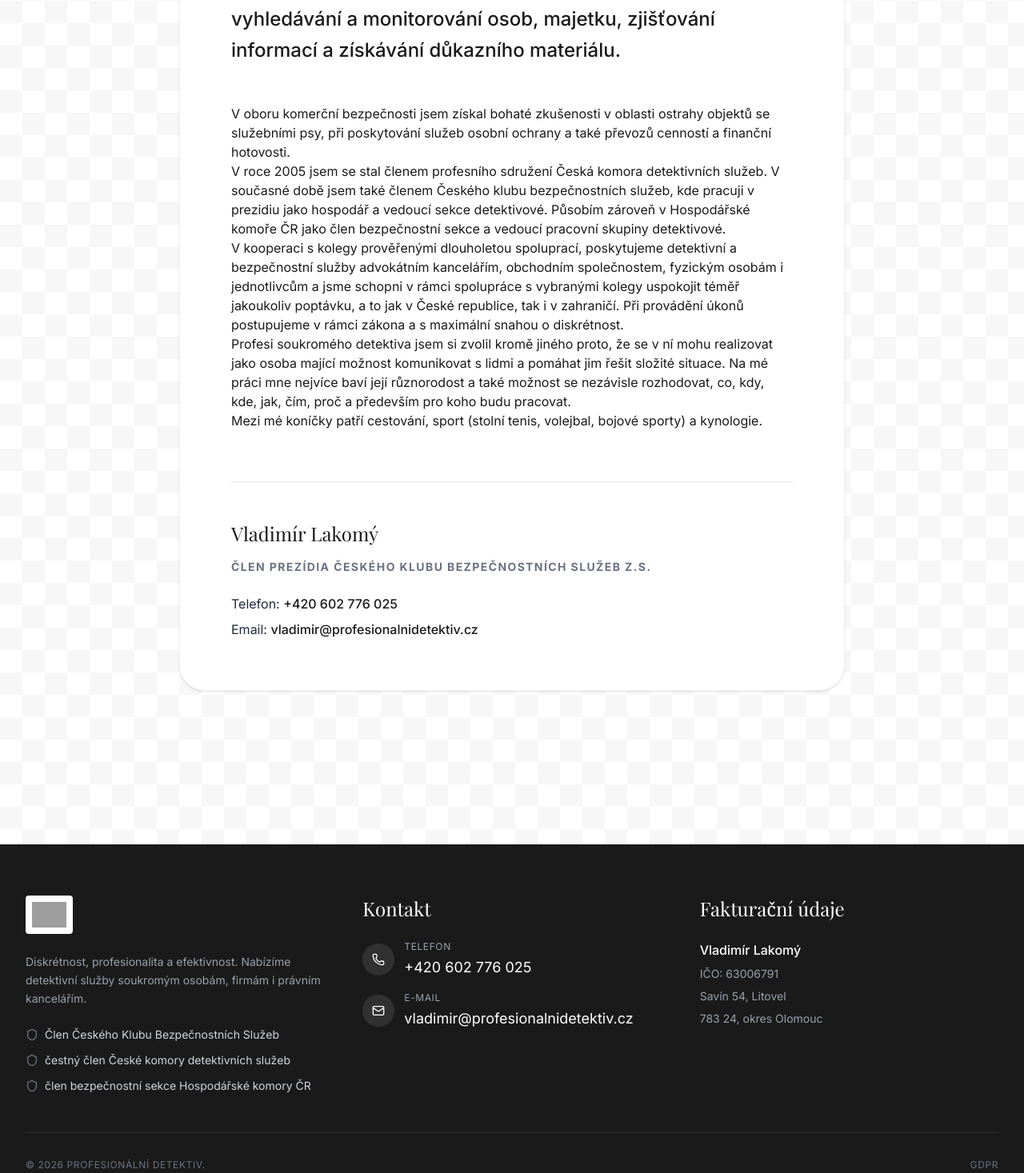
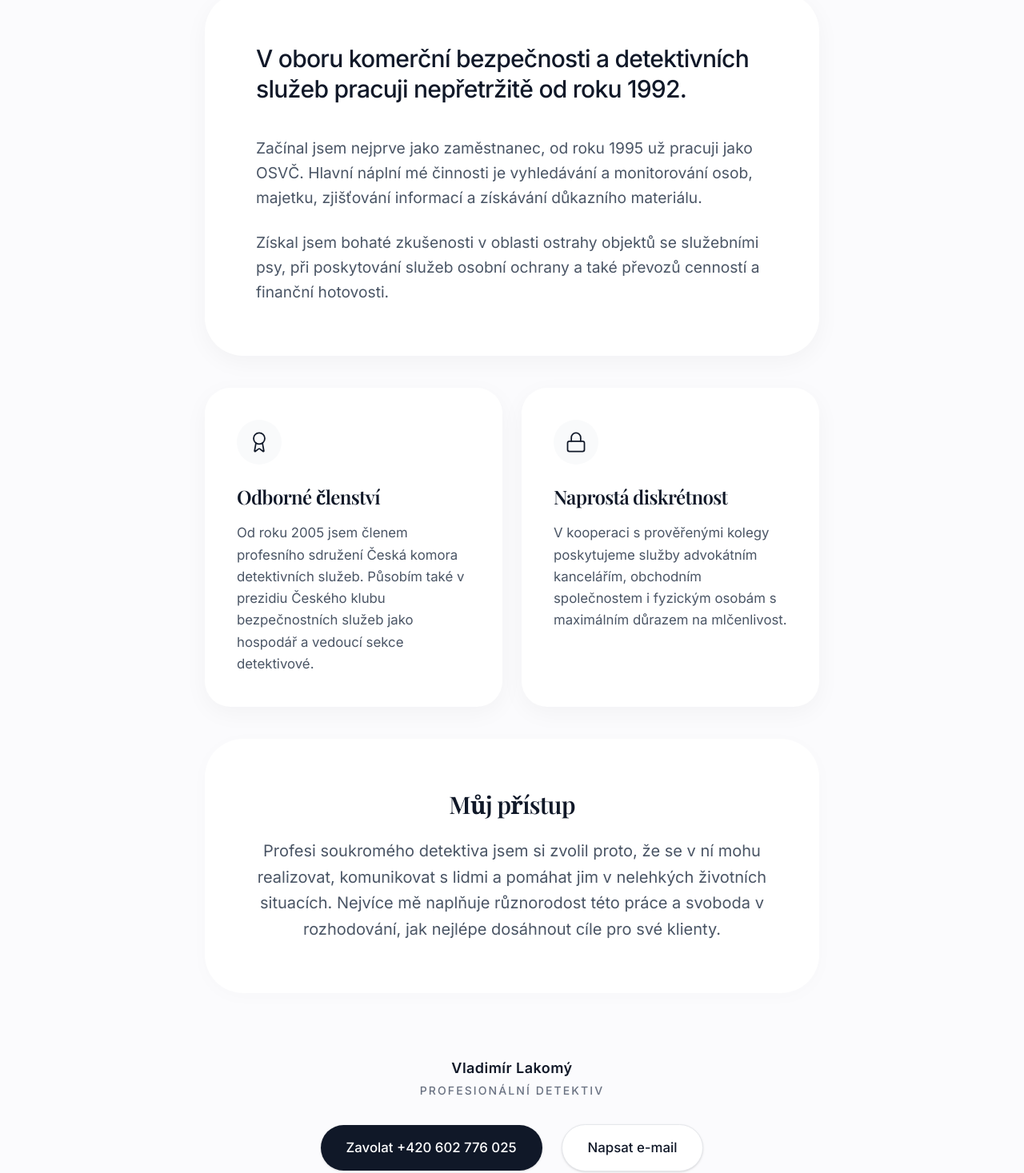
Before and after one commit to RemeskoXD/detektiv, a React (Vite) app: page /o-mne in a window 1280 px wide. Shown: the part 503-1970 px from the top of the page at 80% size. Built offline with nearby package versions, Linux system fonts and the light colour scheme; grey boxes are pictures that could not be loaded; a web font is replaced by a local one.

Commit message:
feat: overhaul design and update content
- Update brand colors and typography
- Redesign homepage hero with new visual elements
- Restructure About and Services pages
- Update project assets and layout aesthetics

```diff
--- a/src/index.css
+++ b/src/index.css
@@ -4,9 +4,10 @@
 @theme {
   --font-sans: "Inter", ui-sans-serif, system-ui, sans-serif;
   --font-serif: "Playfair Display", ui-serif, Georgia, serif;
-  --color-ink: #1a1a1a;
+  --color-ink: #111827;
   --color-paper: #ffffff;
-  --color-accent: #2c3e50;
+  --color-accent: #00923E;
+  --color-accent-dark: #005639;
 }
 
 @layer base {
--- a/src/pages/About.tsx
+++ b/src/pages/About.tsx
@@ -1,50 +1,85 @@
+import { Shield, Users, Award, Lock } from "lucide-react";
+
 export default function About() {
   return (
-    <div className="pt-16 pb-24">
-      <div className="max-w-4xl mx-auto px-4 sm:px-6 lg:px-8">
-        <header className="mb-16">
-          <h1 className="text-5xl sm:text-6xl md:text-7xl font-serif text-ink mb-6 tracking-tight">O mně</h1>
-          <div className="w-24 h-1 bg-ink"></div>
-        </header>
+    <div className="bg-[#fbfbfd] min-h-screen pt-20 pb-32">
+      <div className="max-w-4xl mx-auto px-6 sm:px-12 lg:px-16">
 
-        <div className="bg-white rounded-[2rem] shadow-sm border border-gray-100 p-8 sm:p-12 md:p-16">
-          <div className="prose prose-lg max-w-none prose-headings:font-serif prose-headings:text-ink prose-p:text-gray-800 prose-p:leading-relaxed">
-            <p className="text-2xl text-ink font-medium mb-12 leading-relaxed">
-              V oboru komerční bezpečnosti a detektivních služeb pracuji od roku 1992. Začínal jsem nejprve jako zaměstnanec, od roku 1995 už pracuji jako OSVČ. Hlavní náplní mé činnosti je vyhledávání a monitorování osob, majetku, zjišťování informací a získávání důkazního materiálu.
+        {/* Hero Section */}
+        <div className="text-center mb-16 sm:mb-24 mt-8 sm:mt-12">
+          <h1 className="text-5xl sm:text-7xl font-semibold tracking-tight text-gray-900 mb-6">
+            O mně
+          </h1>
+          <p className="text-[1.35rem] sm:text-[1.75rem] text-gray-500 font-medium tracking-tight max-w-2xl mx-auto leading-snug">
+            Více než 30 let zkušeností v oboru komerční bezpečnosti a detektivních služeb.
+          </p>
+        </div>
+
+        {/* Quote / Highlight Card */}
+        <div className="bg-white rounded-[2rem] sm:rounded-[3rem] shadow-[0_8px_30px_rgb(0,0,0,0.04)] p-8 sm:p-14 lg:p-16 mb-8 sm:mb-10">
+          <p className="text-2xl sm:text-3xl font-medium text-gray-900 leading-tight tracking-tight mb-8 sm:mb-10">
+            V oboru komerční bezpečnosti a detektivních služeb pracuji nepřetržitě od roku 1992.
+          </p>
+          <div className="space-y-6 text-[1.1rem] sm:text-[1.2rem] text-gray-600 font-normal leading-relaxed">
+            <p>
+              Začínal jsem nejprve jako zaměstnanec, od roku 1995 už pracuji jako OSVČ. Hlavní náplní mé činnosti je vyhledávání a monitorování osob, majetku, zjišťování informací a získávání důkazního materiálu.
             </p>
-
             <p>
-              V oboru komerční bezpečnosti jsem získal bohaté zkušenosti v oblasti ostrahy objektů se služebními psy, při poskytování služeb osobní ochrany a také převozů cenností a finanční hotovosti.
+              Získal jsem bohaté zkušenosti v oblasti ostrahy objektů se služebními psy, při poskytování služeb osobní ochrany a také převozů cenností a finanční hotovosti.
             </p>
-
-            <p>
-              V roce 2005 jsem se stal členem profesního sdružení Česká komora detektivních služeb. V současné době jsem také členem Českého klubu bezpečnostních služeb, kde pracuji v prezidiu jako hospodář a vedoucí sekce detektivové. Působím zároveň v Hospodářské komoře ČR jako člen bezpečnostní sekce a vedoucí pracovní skupiny detektivové.
-            </p>
-
-            <p>
-              V kooperaci s kolegy prověřenými dlouholetou spoluprací, poskytujeme detektivní a bezpečnostní služby advokátním kancelářím, obchodním společnostem, fyzickým osobám i jednotlivcům a jsme schopni v rámci spolupráce s vybranými kolegy uspokojit téměř jakoukoliv poptávku, a to jak v České republice, tak i v zahraničí. Při provádění úkonů postupujeme v rámci zákona a s maximální snahou o diskrétnost.
-            </p>
-
-            <p>
-              Profesi soukromého detektiva jsem si zvolil kromě jiného proto, že se v ní mohu realizovat jako osoba mající možnost komunikovat s lidmi a pomáhat jim řešit složité situace. Na mé práci mne nejvíce baví její různorodost a také možnost se nezávisle rozhodovat, co, kdy, kde, jak, čím, proč a především pro koho budu pracovat.
-            </p>
-
-            <p>
-              Mezi mé koníčky patří cestování, sport (stolní tenis, volejbal, bojové sporty) a kynologie.
-            </p>
-
-            <div className="mt-16 pt-12 border-t border-gray-200">
-              <h2 className="text-2xl font-serif mb-4 text-ink">Vladimír Lakomý</h2>
-              <p className="text-sm uppercase tracking-widest text-gray-500 font-bold mb-6">
-                člen prezídia Českého Klubu Bezpečnostních Služeb z.s.
-              </p>
-              <div className="space-y-2 text-gray-800">
-                <p>Telefon: <a href="tel:+420602776025" className="text-ink hover:underline font-medium">+420 602 776 025</a></p>
-                <p>Email: <a href="mailto:vladimir@profesionalnidetektiv.cz" className="text-ink hover:underline font-medium">vladimir@profesionalnidetektiv.cz</a></p>
-              </div>
-            </div>
           </div>
         </div>
+
+        {/* Feature Cards - Bento Layout */}
+        <div className="grid grid-cols-1 md:grid-cols-2 gap-6 mb-8 sm:mb-10">
+          <div className="bg-white rounded-[2rem] shadow-[0_8px_30px_rgb(0,0,0,0.04)] p-8 sm:p-10 flex flex-col items-start">
+            <div className="w-14 h-14 rounded-full bg-gray-50 flex items-center justify-center mb-6">
+              <Award className="w-7 h-7 text-gray-900" strokeWidth={1.5} />
+            </div>
+            <h3 className="text-xl sm:text-2xl font-semibold text-gray-900 mb-4 tracking-tight">Odborné členství</h3>
+            <p className="text-gray-600 leading-relaxed text-[1.05rem]">
+              Od roku 2005 jsem členem profesního sdružení Česká komora detektivních služeb. Působím také v prezidiu Českého klubu bezpečnostních služeb jako hospodář a vedoucí sekce detektivové.
+            </p>
+          </div>
+
+          <div className="bg-white rounded-[2rem] shadow-[0_8px_30px_rgb(0,0,0,0.04)] p-8 sm:p-10 flex flex-col items-start">
+            <div className="w-14 h-14 rounded-full bg-gray-50 flex items-center justify-center mb-6">
+              <Lock className="w-7 h-7 text-gray-900" strokeWidth={1.5} />
+            </div>
+            <h3 className="text-xl sm:text-2xl font-semibold text-gray-900 mb-4 tracking-tight">Naprostá diskrétnost</h3>
+            <p className="text-gray-600 leading-relaxed text-[1.05rem]">
+              V kooperaci s prověřenými kolegy poskytujeme služby advokátním kancelářím, obchodním společnostem i fyzickým osobám s maximálním důrazem na mlčenlivost.
+            </p>
+          </div>
+        </div>
+
+        {/* Final Statement / Approach */}
+        <div className="bg-white rounded-[2rem] sm:rounded-[3rem] shadow-[0_4px_24px_rgb(0,0,0,0.02)] p-10 sm:p-16 mb-20 text-center">
+            <h3 className="text-2xl sm:text-3xl font-semibold text-gray-900 tracking-tight mb-6">Můj přístup</h3>
+            <p className="text-lg sm:text-xl text-gray-600 leading-relaxed max-w-2xl mx-auto">
+              Profesi soukromého detektiva jsem si zvolil proto, že se v ní mohu realizovat, komunikovat s lidmi a pomáhat jim v nelehkých životních situacích. Nejvíce mě naplňuje různorodost této práce a svoboda v rozhodování, jak nejlépe dosáhnout cíle pro své klienty.
+            </p>
+        </div>
+
+        {/* Contact Info Footer Area */}
+        <div className="flex flex-col items-center justify-center text-center mt-12">
+          <p className="text-lg text-gray-900 font-semibold tracking-wide mb-1">
+            Vladimír Lakomý
+          </p>
+          <p className="text-sm text-gray-500 font-medium uppercase tracking-[0.15em] mb-8">
+            Profesionální Detektiv
+          </p>
+
+          <div className="flex flex-col sm:flex-row items-center gap-4 sm:gap-6 w-full sm:w-auto">
+            <a href="tel:+420602776025" className="w-full sm:w-auto px-8 py-4 bg-gray-900 text-white rounded-full font-medium text-[1.05rem] hover:bg-gray-800 transition-colors shadow-sm">
+              Zavolat +420 602 776 025
+            </a>
+            <a href="mailto:vladimir@profesionalnidetektiv.cz" className="w-full sm:w-auto px-8 py-4 bg-white text-gray-900 border border-gray-200 rounded-full font-medium text-[1.05rem] hover:bg-gray-50 transition-colors shadow-sm">
+              Napsat e-mail
+            </a>
+          </div>
+        </div>
+
       </div>
     </div>
   );
--- a/src/pages/Services.tsx
+++ b/src/pages/Services.tsx
@@ -2,15 +2,15 @@ import { Check } from "lucide-react";
 
 export default function Services() {
   const servicesList = [
-    "Pátrání po osobách a věcech",
-    "Zjišťování, prověřování a analýza informací, včetně jejich zobrazení v grafické analýze vztahů a vazeb, provedení syntézy dat s jejich následným popisem v souhrnné zprávě – nezbytné k přijímání důležitých rozhodnutí, prevenci a ochraně proti podvodům, vzniku nedobytných pohledávek a jiných nestandardních a nežádoucích situací, včetně fatálních škod",
-    "Odhalování a dokumentace protiprávního jednání",
-    "Ochrana ekonomických zájmů fyzických a právnických osob (prověřování potenciálních obchodních partnerů, úkony související s řešením pohledávek po splatnosti, zjištění bonity dlužníka a stanovení efektivního způsobu vymáhání pohledávek, odhalování a dokumentace nekalosoutěžního jednání, atp.)",
-    "Detektivní dohled, monitorování osob a věcí, k nimž má klient právní vztah",
-    "Systematické hledání důkazů",
-    "Analýza důkazů a jejich organizace",
-    "Shromažďování podkladů (informace, důkazní materiál) pro svědectví v soudním řízení",
-    "Zajištění OTP prohlídky proti odposlechům (kanceláře, byty, auta, atp.)"
+    { text: "Pátrání po osobách a věcech", highlight: false },
+    { text: "Zjišťování, prověřování a analýza informací, včetně jejich zobrazení v grafické analýze vztahů a vazeb, provedení syntézy dat s jejich následným popisem v souhrnné zprávě – nezbytné k přijímání důležitých rozhodnutí, prevenci a ochraně proti podvodům, vzniku nedobytných pohledávek a jiných nestandardních a nežádoucích situací, včetně fatálních škod", highlight: true },
+    { text: "Odhalování a dokumentace protiprávního jednání", highlight: false },
+    { text: "Ochrana ekonomických zájmů fyzických a právnických osob (prověřování potenciálních obchodních partnerů, úkony související s řešením pohledávek po splatnosti, zjištění bonity dlužníka a stanovení efektivního způsobu vymáhání pohledávek, odhalování a dokumentace nekalosoutěžního jednání, atp.)", highlight: false },
+    { text: "Detektivní dohled, monitorování osob a věcí, k nimž má klient právní vztah", highlight: false },
+    { text: "Systematické hledání důkazů", highlight: false },
+    { text: "Analýza důkazů a jejich organizace", highlight: false },
+    { text: "Shromažďování podkladů (informace, důkazní materiál) pro svědectví v soudním řízení", highlight: false },
+    { text: "Zajištění OTP prohlídky proti odposlechům (kanceláře, byty, auta, atp.)", highlight: false }
   ];
 
   return (
@@ -31,7 +31,9 @@ export default function Services() {
                   <div className="mt-1 flex-shrink-0 w-8 h-8 rounded-full bg-accent/10 flex items-center justify-center">
                     <Check className="w-4 h-4 text-accent" />
                   </div>
-                  <p className="text-gray-800 leading-relaxed text-lg">{service}</p>
+                  <p className={`leading-relaxed text-lg transition-all ${service.highlight ? 'font-bold text-ink bg-accent/5 p-4 rounded-xl border border-accent/20 -mt-2' : 'text-gray-800'}`}>
+                    {service.text}
+                  </p>
                 </li>
               ))}
             </ul>
```
Also changed, not shown: src/pages/Home.tsx (+23 -9 lines), 1 other file (tests, documents, lock files or other folders).
